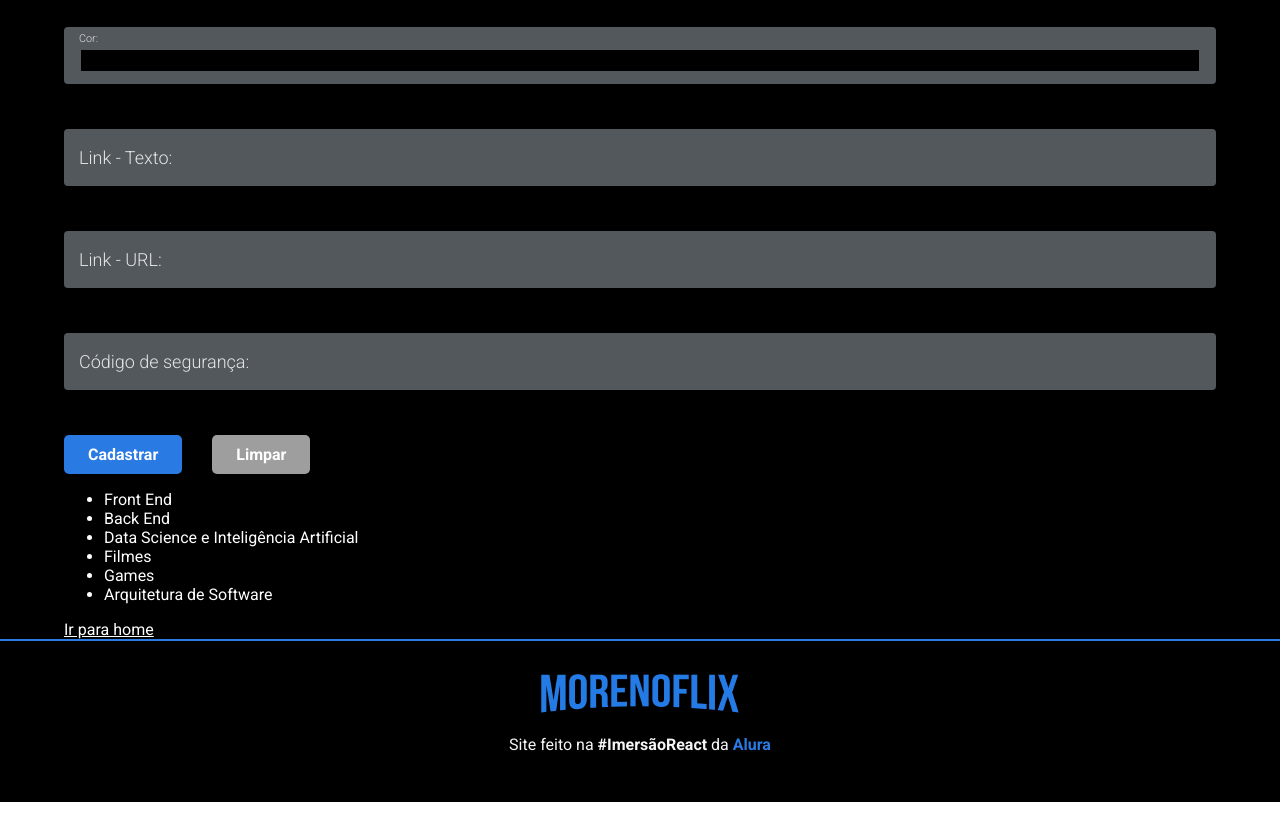
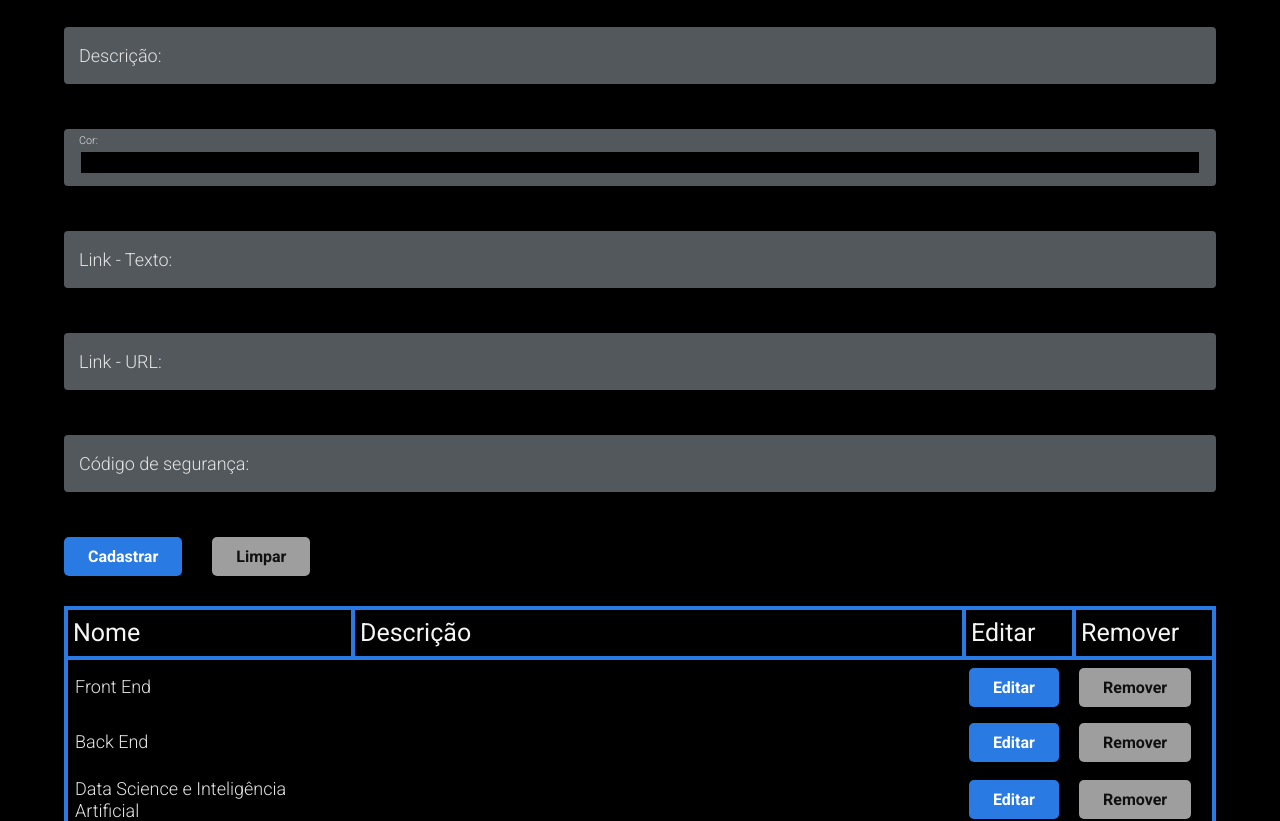
Before and after one commit to pethersonmorenodev/morenoflix, a React (Create React App) app: page /cadastro/categoria in a window 1280 px wide. Shown: the part 300-1121 px from the top of the page. Built offline with nearby package versions, Linux system fonts and the light colour scheme; data requests are answered from the project's data file.

Commit message:
feat: added update and delete categories

```diff
--- a/src/components/Button/index.ts
+++ b/src/components/Button/index.ts
@@ -43,7 +43,7 @@
   ${({ secondary }) =>
     secondary &&
     css`
-      color: var(--white);
+      color: var(--blackDark);
       background: var(--blackLighter);
     `}
   ${({ dark }) =>
--- a/src/hooks/useForm.ts
+++ b/src/hooks/useForm.ts
@@ -14,6 +14,7 @@
   invalid: boolean;
   handleChange: (event: React.ChangeEvent<HTMLInputElement | HTMLTextAreaElement>) => void;
   handleBlur: (event: React.FocusEvent<HTMLInputElement | HTMLTextAreaElement>) => void;
+  setValues: (valuesFromOutside: TData) => void;
   clearForm: () => void;
 } {
   const [errors, setErrors] = useState({} as TErrors);
@@ -46,12 +47,17 @@
     }
     setTouchedFields((oldValues: any) => ({ ...oldValues, [fieldName]: true }));
   }, []);
+  const handleSetValues = useCallback((valuesFromOutside: TData) => {
+    setValues(valuesFromOutside);
+    setTouchedFields({});
+  }, []);
   const clearForm = useCallback(() => {
     setValues(initialValues);
     setTouchedFields({});
   }, [initialValues]);
   return {
     values,
+    setValues: handleSetValues,
     errors,
     touched,
     invalid,
--- a/src/pages/cadastro/Categoria/index.tsx
+++ b/src/pages/cadastro/Categoria/index.tsx
@@ -1,14 +1,16 @@
 /* eslint-disable no-alert */
 import React, { useState, useEffect, useCallback } from 'react';
-import { Link } from 'react-router-dom';
 import PageDefault from '../../../components/PageDefault';
 import FormField from '../../../components/FormField';
 import Button from '../../../components/Button';
 import useForm from '../../../hooks/useForm';
 import categoriasRepository, { ICategoria, ICategoriaWithoutId } from '../../../repositories/categorias';
+import { Table } from './styles';
 
 type TFormCategoria = {
+  id?: number;
   titulo: string;
+  descricao: string;
   cor: string;
   linkTexto: string;
   linkUrl: string;
@@ -17,6 +19,7 @@
 
 const valoresIniciaisToForm: TFormCategoria = {
   titulo: '',
+  descricao: '',
   cor: '',
   linkTexto: '',
   linkUrl: '',
@@ -50,28 +53,62 @@
         alert('Preencha os campos corretamente');
         return;
       }
-      const novaCategoria: ICategoriaWithoutId = {
+      const dadosCategoria: ICategoria | ICategoriaWithoutId = {
         titulo: values.titulo,
+        descricao: values.descricao,
         cor: values.cor,
       };
       if (values.linkTexto || values.linkUrl) {
-        novaCategoria.link_extra = {
+        dadosCategoria.link_extra = {
           text: values.linkTexto,
           url: values.linkUrl,
         };
       }
       setIgnoreTouched(false);
+      if (values.id) {
+        const categoriaAtualizar = { ...dadosCategoria, id: values.id };
+        categoriasRepository
+          .update(values.securityCode, categoriaAtualizar)
+          .then(categoria => {
+            setCategorias(old =>
+              old.map(cat => {
+                if (cat.id === categoria.id) {
+                  return categoria;
+                }
+                return cat;
+              }),
+            );
+            clearForm();
+          })
+          .catch(ex => {
+            alert(ex.message);
+          });
+      } else {
+        categoriasRepository
+          .create(values.securityCode, dadosCategoria)
+          .then(categoria => {
+            setCategorias(old => [...old, categoria]);
+            clearForm();
+          })
+          .catch(ex => {
+            alert(ex.message);
+          });
+      }
+    },
+    [invalidForm, values, clearForm],
+  );
+  const handleRemove = useCallback(
+    (categoria: ICategoria) => {
       categoriasRepository
-        .create(values.securityCode, novaCategoria)
-        .then(categoria => {
-          setCategorias(old => [...old, categoria]);
-          clearForm();
+        .remove(values.securityCode, categoria.id)
+        .then(() => {
+          setCategorias(old => old.filter(cat => cat.id !== categoria.id));
         })
         .catch(ex => {
           alert(ex.message);
         });
     },
-    [invalidForm, values, clearForm],
+    [values],
   );
 
   useEffect(() => {
@@ -93,6 +130,13 @@
           errorMessage={(ignoreTouched || form.touched.titulo) && form.errors.titulo}
         />
         <FormField
+          label="Descrição"
+          value={form.values.descricao}
+          name="descricao"
+          onChange={form.handleChange}
+          onBlur={form.handleBlur}
+        />
+        <FormField
           label="Cor"
           type="color"
           value={form.values.cor}
@@ -111,6 +155,7 @@
           errorMessage={(ignoreTouched || form.touched.linkUrl) && form.errors.linkUrl}
         />
         <FormField
+          type="password"
           label="Código de segurança"
           value={form.values.securityCode}
           name="securityCode"
@@ -118,20 +163,51 @@
           onBlur={form.handleBlur}
           errorMessage={(ignoreTouched || form.touched.securityCode) && form.errors.securityCode}
         />
-        <Button type="submit">Cadastrar</Button>
+        <Button type="submit">{values.id ? 'Salvar' : 'Cadastrar'}</Button>
         <Button secondary spaced type="button" onClick={form.clearForm}>
           Limpar
         </Button>
       </form>
 
       {loading && <div>Loading...</div>}
-      <ul>
+      <Table>
+        <Table.RowHeader>
+          <Table.Cell>Nome</Table.Cell>
+          <Table.Cell>Descrição</Table.Cell>
+          <Table.Cell>Editar</Table.Cell>
+          <Table.Cell>Remover</Table.Cell>
+        </Table.RowHeader>
         {categorias.map(categoria => (
-          <li key={categoria.id}>{categoria.titulo}</li>
+          <Table.Row key={categoria.id}>
+            <Table.Cell>{categoria.titulo}</Table.Cell>
+            <Table.Cell>{categoria.descricao}</Table.Cell>
+            <Table.Cell>
+              <Button
+                primary
+                type="button"
+                onClick={() =>
+                  form.setValues({
+                    id: categoria.id,
+                    titulo: categoria.titulo,
+                    descricao: categoria.descricao || '',
+                    cor: categoria.cor,
+                    linkTexto: categoria.link_extra?.text || '',
+                    linkUrl: categoria.link_extra?.url || '',
+                    securityCode: values.securityCode,
+                  })
+                }
+              >
+                Editar
+              </Button>
+            </Table.Cell>
+            <Table.Cell>
+              <Button secondary type="button" onClick={() => handleRemove(categoria)}>
+                Remover
+              </Button>
+            </Table.Cell>
+          </Table.Row>
         ))}
-      </ul>
-
-      <Link to="/">Ir para home</Link>
+      </Table>
     </PageDefault>
   );
 };
--- /dev/null
+++ b/src/pages/cadastro/Categoria/styles.ts
@@ -0,0 +1,54 @@
+import styled, { StyledComponent, StyledComponentBase } from 'styled-components';
+
+interface ITable extends StyledComponentBase<'div', any, {}, never> {
+  RowHeader: StyledComponent<'div', any, {}, never>;
+  Row: StyledComponent<'span', any, {}, never>;
+  Cell: StyledComponent<'span', any, {}, never>;
+}
+
+export const Table: ITable = (styled.div`
+  margin: 30px 0;
+  display: grid;
+  grid-template-columns: 100%;
+
+  border-top: 4px solid var(--primary);
+  border-right: 4px solid var(--primary);
+  border-bottom: 4px solid var(--primary);
+` as unknown) as ITable;
+
+Table.RowHeader = styled.div`
+  display: grid;
+  grid-template-columns: 25% minmax(100px, 100%) 110px 140px;
+  & > div {
+    border-bottom: 4px solid var(--primary);
+    border-left: 4px solid var(--primary);
+    padding: 8px 5px;
+
+    font-weight: normal;
+    font-size: 25px;
+    line-height: 30px;
+    color: var(--grayLight);
+  }
+`;
+Table.Row = styled.div`
+  display: grid;
+  grid-template-columns: 25% minmax(100px, 100%) 110px 140px;
+  border-left: 4px solid var(--primary);
+  & > div {
+    padding: 8px 7px;
+
+    font-weight: 300;
+    font-size: 18px;
+    line-height: 22px;
+    color: var(--grayMedium);
+  }
+  &:hover {
+    background-color: rgba(255, 255, 255, 0.1);
+  }
+`;
+Table.Cell = styled.div`
+  font-family: Roboto;
+  font-style: normal;
+  display: flex;
+  align-items: center;
+`;
--- a/src/pages/cadastro/Video/index.tsx
+++ b/src/pages/cadastro/Video/index.tsx
@@ -117,6 +117,7 @@
           errorMessage={(ignoreTouched || form.touched.categoria) && form.errors.categoria}
         />
         <FormField
+          type="password"
           label="Código de segurança"
           value={form.values.securityCode}
           name="securityCode"
--- a/src/repositories/categorias.ts
+++ b/src/repositories/categorias.ts
@@ -9,6 +9,7 @@
 };
 export interface ICategoriaWithoutId {
   titulo: string;
+  descricao?: string;
   cor: string;
   // eslint-disable-next-line camelcase
   link_extra?: {
@@ -59,8 +60,48 @@
     throw new Error('Não foi possível cadastrar a categoria :(');
   });
 
+const update = (securityCode: string, categoria: ICategoria): Promise<ICategoria> => {
+  const { id, ...fieldsToUpdate } = categoria;
+  return fetch(`${URL_CATEGORIAS}/${id}`, {
+    headers: {
+      Accept: 'application/json',
+      'Content-Type': 'application/json',
+      Authorization: securityCode,
+    },
+    method: 'PUT',
+    body: JSON.stringify(fieldsToUpdate),
+  }).then(r => {
+    if (r.ok) {
+      return r.json();
+    }
+    if (r.status === 401) {
+      throw new Error('Sem autorização  :(');
+    }
+    throw new Error('Não foi possível atualizar a categoria :(');
+  });
+};
+
+const remove = (securityCode: string, id: number): Promise<ICategoria> =>
+  fetch(`${URL_CATEGORIAS}/${id}`, {
+    headers: {
+      Accept: 'application/json',
+      Authorization: securityCode,
+    },
+    method: 'DELETE',
+  }).then(r => {
+    if (r.ok) {
+      return r.json();
+    }
+    if (r.status === 401) {
+      throw new Error('Sem autorização  :(');
+    }
+    throw new Error('Não foi possível remover a categoria :(');
+  });
+
 export default {
   getAll,
   getAllWithVideos,
   create,
+  update,
+  remove,
 };
```
